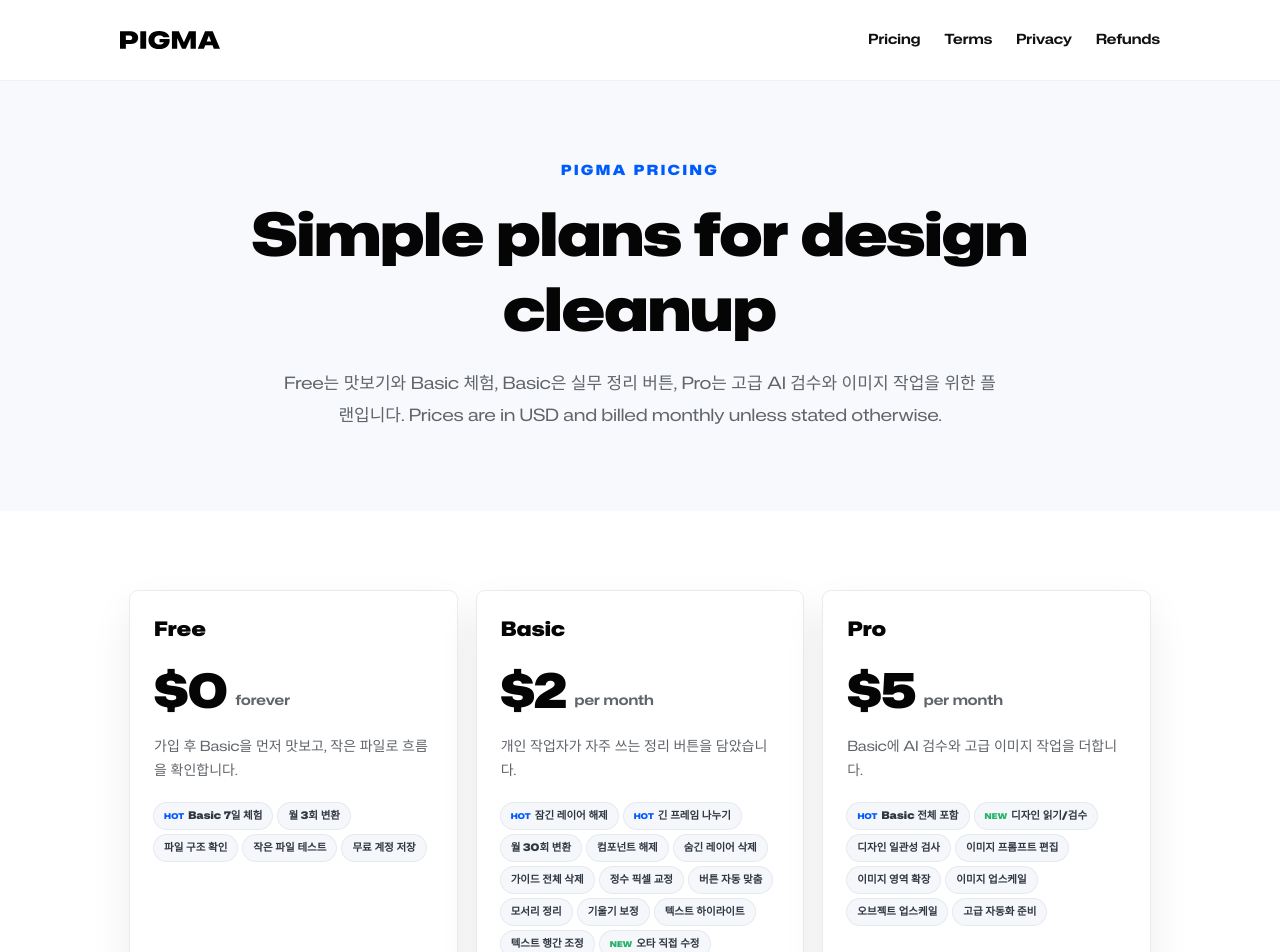
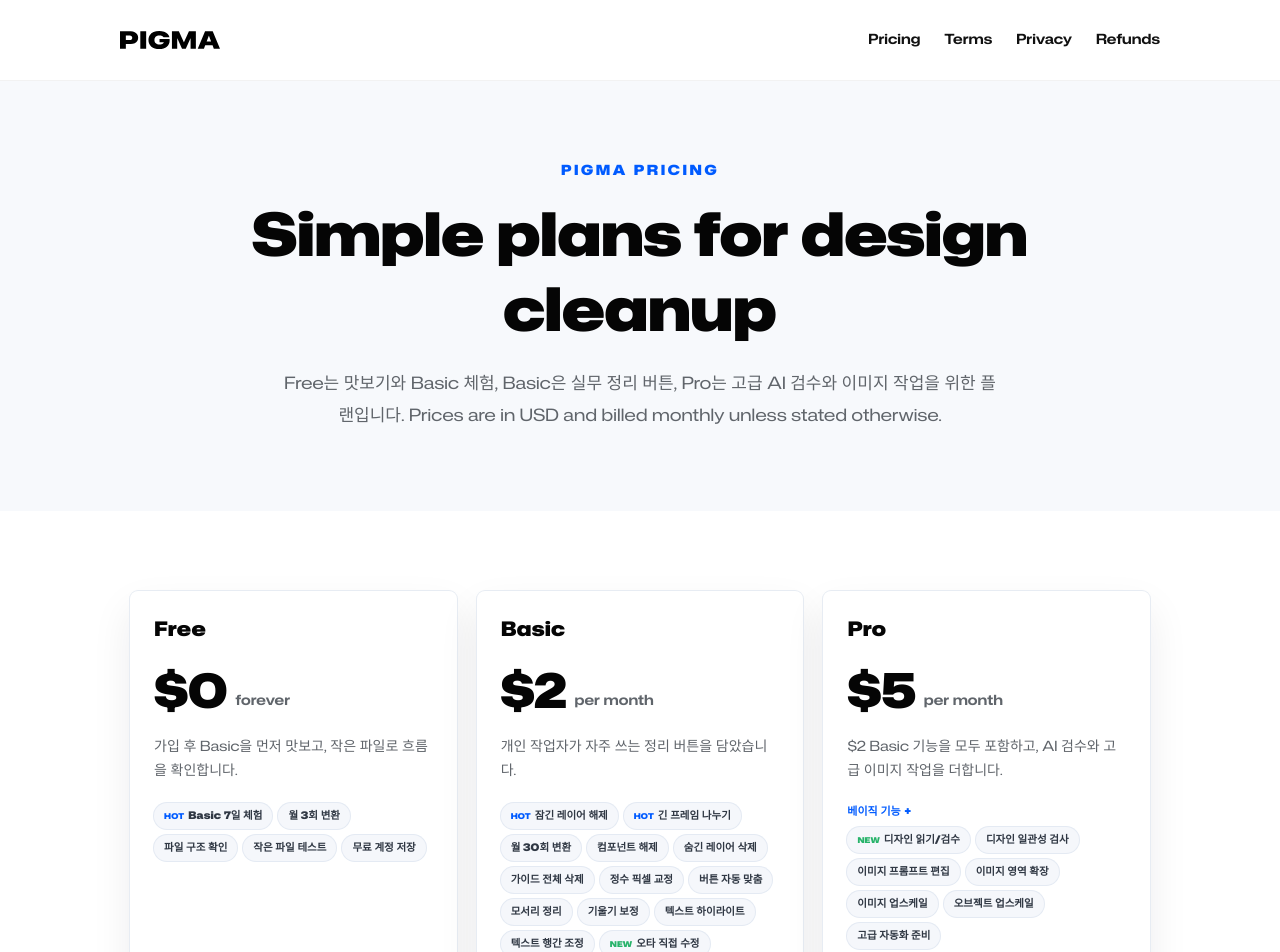
Before and after one commit to ohgun5020-cmd/OY-Tools, a Next.js app: page /pricing in a window 1280 px wide. Shown: the top 952 px of the page. Built offline with nearby package versions, Linux system fonts and the light colour scheme; a web font is replaced by a local one.

Commit message:
Clarify Pro includes Basic features

```diff
--- a/app/page.tsx
+++ b/app/page.tsx
@@ -29,6 +29,7 @@
   price: string
   description: string
   features: PricingFeature[]
+  includedPrefix?: string
   cta: string
 }
 
@@ -436,9 +437,9 @@
     key: "pro",
     name: "Pro",
     price: "$5/mo",
-    description: "Basic에 AI 검수와 고급 이미지 작업을 더합니다.",
+    description: "$2 Basic 기능을 모두 포함하고, AI 검수와 고급 이미지 작업을 더합니다.",
+    includedPrefix: "베이직 기능 +",
     features: [
-      { label: "Basic 전체 포함", badge: "HOT" },
       { label: "디자인 읽기/검수", badge: "NEW" },
       { label: "디자인 일관성 검사" },
       { label: "이미지 프롬프트 편집" },
@@ -1828,7 +1829,15 @@
               </div>
               <p className="mt-6 text-4xl font-black">{plan.price}</p>
               <p className="mt-3 text-sm text-[#60656b] transition group-hover:text-white/70">{plan.description}</p>
-              <div className="mb-7 mt-5 flex min-h-[132px] flex-wrap content-start gap-1.5" aria-label={`${plan.name} included features`}>
+              {plan.includedPrefix ? (
+                <p className="mt-5 text-[11px] font-black leading-4 text-[#005bff] transition group-hover:text-white">
+                  {plan.includedPrefix}
+                </p>
+              ) : null}
+              <div
+                className={`${plan.includedPrefix ? "mt-2" : "mt-5"} mb-7 flex min-h-[132px] flex-wrap content-start gap-1.5`}
+                aria-label={`${plan.name} included features`}
+              >
                 {plan.features.map((feature) => (
                   <span
                     key={feature.label}
--- a/app/pricing/page.tsx
+++ b/app/pricing/page.tsx
@@ -52,9 +52,9 @@
     name: "Pro",
     price: "$5",
     period: "per month",
-    description: "Basic에 AI 검수와 고급 이미지 작업을 더합니다.",
+    description: "$2 Basic 기능을 모두 포함하고, AI 검수와 고급 이미지 작업을 더합니다.",
+    includedPrefix: "베이직 기능 +",
     features: [
-      { label: "Basic 전체 포함", badge: "HOT" },
       { label: "디자인 읽기/검수", badge: "NEW" },
       { label: "디자인 일관성 검사" },
       { label: "이미지 프롬프트 편집" },
@@ -96,7 +96,15 @@
                 <span className="pb-1 text-sm font-bold text-[#60656b]">{plan.period}</span>
               </div>
               <p className="mt-5 text-sm leading-6 text-[#60656b]">{plan.description}</p>
-              <div className="mb-7 mt-5 flex min-h-[132px] flex-wrap content-start gap-1.5" aria-label={`${plan.name} included features`}>
+              {plan.includedPrefix ? (
+                <p className="mt-5 text-[11px] font-black leading-4 text-[#005bff]">
+                  {plan.includedPrefix}
+                </p>
+              ) : null}
+              <div
+                className={`${plan.includedPrefix ? "mt-2" : "mt-5"} mb-7 flex min-h-[132px] flex-wrap content-start gap-1.5`}
+                aria-label={`${plan.name} included features`}
+              >
                 {plan.features.map((feature) => (
                   <span
                     key={feature.label}
```
